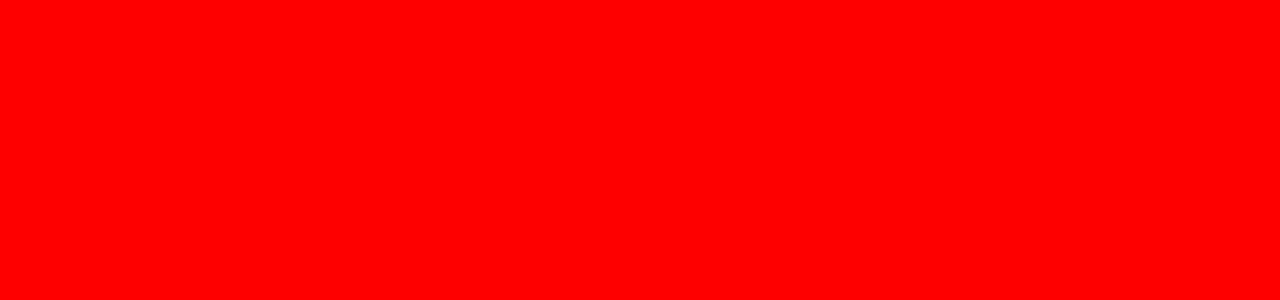
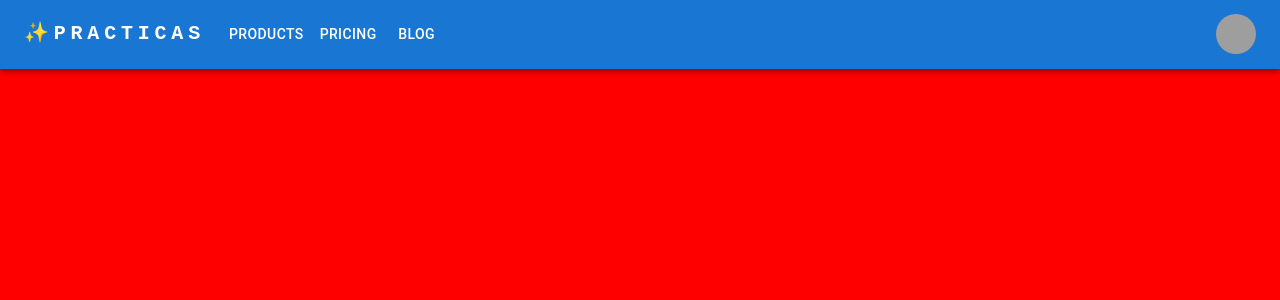
Before and after one commit to SmaelNicolas/ReactJs--Comision--34720, a React (Create React App) app: page / in a window 1280 px wide. Shown: the top 300 px of the page. Built offline with nearby package versions, Linux system fonts and the light colour scheme; grey boxes are pictures that could not be loaded.

Commit message:
navbar creation

```diff
--- a/package.json
+++ b/package.json
@@ -5,6 +5,7 @@
   "dependencies": {
     "@emotion/react": "^11.10.0",
     "@emotion/styled": "^11.10.0",
+    "@mui/icons-material": "^5.10.2",
     "@mui/material": "^5.10.2",
     "@testing-library/jest-dom": "^5.16.5",
     "@testing-library/react": "^13.3.0",
--- a/src/App.css
+++ b/src/App.css
@@ -2,4 +2,8 @@
 	width: calc(100vw - (100vw - 100%));
 	min-height: 100vh;
 	background-color: red;
+	display: flex;
+	flex-direction: column;
+	justify-content: flex-start;
+	align-items: center;
 }
--- a/src/App.js
+++ b/src/App.js
@@ -1,7 +1,12 @@
 import "./app.css";
+import { NavbarMUI } from "./Components/Navbar/NavbarMUI";
 
 function App() {
-	return <div className='app--container'></div>;
+	return (
+		<div className='app--container'>
+			<NavbarMUI />
+		</div>
+	);
 }
 
 export default App;
--- /dev/null
+++ b/src/Components/Navbar/NavbarMUI.jsx
@@ -0,0 +1,188 @@
+import AdbIcon from "@mui/icons-material/Adb";
+import MenuIcon from "@mui/icons-material/Menu";
+import AppBar from "@mui/material/AppBar";
+import Avatar from "@mui/material/Avatar";
+import Box from "@mui/material/Box";
+import Button from "@mui/material/Button";
+import Container from "@mui/material/Container";
+import IconButton from "@mui/material/IconButton";
+import Menu from "@mui/material/Menu";
+import MenuItem from "@mui/material/MenuItem";
+import Toolbar from "@mui/material/Toolbar";
+import Tooltip from "@mui/material/Tooltip";
+import Typography from "@mui/material/Typography";
+import React, { useState } from "react";
+
+const pages = ["Products", "Pricing", "Blog"];
+const settings = ["Profile", "Account", "Dashboard", "Logout"];
+
+export const NavbarMUI = () => {
+	const [anchorElNav, setAnchorElNav] = useState(null);
+	const [anchorElUser, setAnchorElUser] = useState(null);
+
+	const handleOpenNavMenu = (event) => {
+		setAnchorElNav(event.currentTarget);
+	};
+	const handleOpenUserMenu = (event) => {
+		setAnchorElUser(event.currentTarget);
+	};
+
+	const handleCloseNavMenu = () => {
+		setAnchorElNav(null);
+	};
+
+	const handleCloseUserMenu = () => {
+		setAnchorElUser(null);
+	};
+
+	return (
+		<AppBar position='static'>
+			<Container maxWidth='xl'>
+				<Toolbar disableGutters>
+					<Typography
+						variant='h6'
+						noWrap
+						component='a'
+						href='/'
+						sx={{
+							mr: 2,
+							display: { xs: "none", md: "flex" },
+							fontFamily: "monospace",
+							fontWeight: 700,
+							letterSpacing: ".3rem",
+							color: "inherit",
+							textDecoration: "none",
+						}}
+					>
+						✨PRACTICAS
+					</Typography>
+
+					<Box
+						sx={{
+							flexGrow: 1,
+							display: { xs: "flex", md: "none" },
+						}}
+					>
+						<IconButton
+							size='large'
+							aria-label='account of current user'
+							aria-controls='menu-appbar'
+							aria-haspopup='true'
+							onClick={handleOpenNavMenu}
+							color='inherit'
+						>
+							<MenuIcon />
+						</IconButton>
+						<Menu
+							id='menu-appbar'
+							anchorEl={anchorElNav}
+							anchorOrigin={{
+								vertical: "bottom",
+								horizontal: "left",
+							}}
+							keepMounted
+							transformOrigin={{
+								vertical: "top",
+								horizontal: "left",
+							}}
+							open={Boolean(anchorElNav)}
+							onClose={handleCloseNavMenu}
+							sx={{
+								display: { xs: "block", md: "none" },
+							}}
+						>
+							{pages.map((page) => (
+								<MenuItem
+									key={page}
+									onClick={handleCloseNavMenu}
+								>
+									<Typography textAlign='center'>
+										{page}
+									</Typography>
+								</MenuItem>
+							))}
+						</Menu>
+					</Box>
+					<AdbIcon
+						sx={{ display: { xs: "flex", md: "none" }, mr: 1 }}
+					/>
+					<Typography
+						variant='h5'
+						noWrap
+						component='a'
+						href=''
+						sx={{
+							mr: 2,
+							display: { xs: "flex", md: "none" },
+							flexGrow: 1,
+							fontFamily: "monospace",
+							fontWeight: 700,
+							letterSpacing: ".3rem",
+							color: "inherit",
+							textDecoration: "none",
+						}}
+					>
+						LOGO
+					</Typography>
+					<Box
+						sx={{
+							flexGrow: 1,
+							display: { xs: "none", md: "flex" },
+						}}
+					>
+						{pages.map((page) => (
+							<Button
+								key={page}
+								onClick={handleCloseNavMenu}
+								sx={{ my: 2, color: "white", display: "block" }}
+							>
+								{page}
+							</Button>
+						))}
+					</Box>
+
+					<Box sx={{ flexGrow: 0 }}>
+						<Tooltip title='Open settings'>
+							<IconButton
+								onClick={handleOpenUserMenu}
+								sx={{ p: 0 }}
+							>
+								<Avatar
+									alt='Remy Sharp'
+									src='/static/images/avatar/2.jpg'
+								/>
+							</IconButton>
+						</Tooltip>
+						<Menu
+							sx={{ mt: "45px" }}
+							id='menu-appbar'
+							anchorEl={anchorElUser}
+							anchorOrigin={{
+								vertical: "top",
+								horizontal: "right",
+							}}
+							keepMounted
+							transformOrigin={{
+								vertical: "top",
+								horizontal: "right",
+							}}
+							open={Boolean(anchorElUser)}
+							onClose={handleCloseUserMenu}
+						>
+							{settings.map((setting) => (
+								<MenuItem
+									key={setting}
+									onClick={handleCloseUserMenu}
+								>
+									<Typography textAlign='center'>
+										{setting}
+									</Typography>
+								</MenuItem>
+							))}
+						</Menu>
+					</Box>
+				</Toolbar>
+			</Container>
+		</AppBar>
+	);
+};
```
Also changed, not shown: 1 other file (tests, documents, lock files or other folders).
